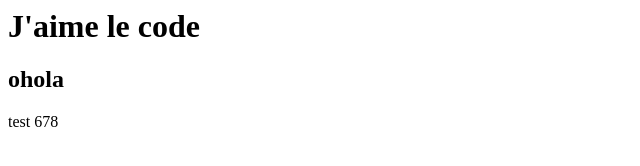
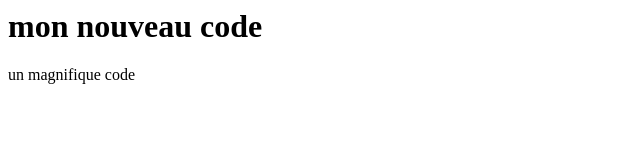
Before and after one commit to Jerry-Lemrich/premier-code, a plain HTML site: page index.html in a window 1280 px wide. Shown: the whole page, without its empty margins (0-640 px from the left). Drawn offline with Linux system fonts and the light colour scheme.

Commit message:
ajoout test

```diff
--- a/index.html
+++ b/index.html
@@ -1,3 +1,2 @@
-<h1> J'aime le code </h1>
-<h2> ohola</h2>
-<p>test 678</p>
+<h1>mon nouveau code </h1>
+<p>un magnifique code</p>
```
